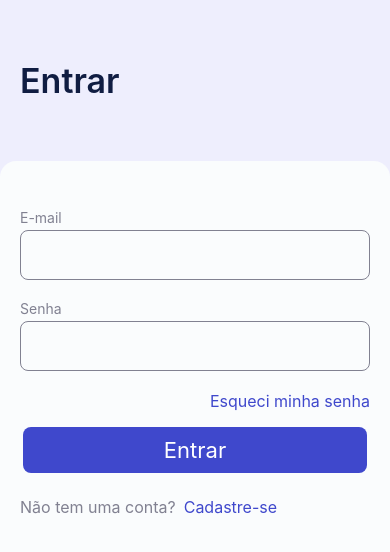
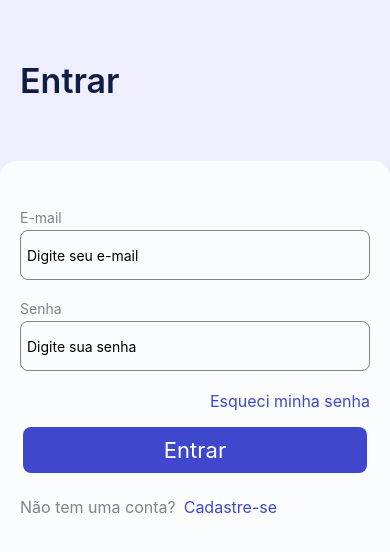
Before and after one commit to jullysilva/travel-friends, a React Native app in the folder codigo/travel-friends-app/: screen /SignIn in a window 390 px wide. Shown: the top 552 px of the page. Built offline with nearby package versions, Linux system fonts and the light colour scheme; no server answers.

Commit message:
wip: input

```diff
--- a/codigo/travel-friends-app/src/components/Input/index.tsx
+++ b/codigo/travel-friends-app/src/components/Input/index.tsx
@@ -7,6 +7,9 @@ type InputProps = {
   keyboardType?: "default" | "decimal-pad" | "email-address";
   text: string;
   value: string;
+  placeholder?: string;
+  password?: boolean;
+
   onChangeText: (text: any) => void;
   onBlur?: () => void;
 };
@@ -14,8 +17,10 @@ type InputProps = {
 export default function Input({
   text,
   value,
+  password = false,
   onChangeText,
   onBlur,
+  placeholder,
   keyboardType,
 }: InputProps) {
   return (
@@ -27,6 +32,8 @@ export default function Input({
         style={styles.input}
         onChangeText={onChangeText}
         onBlur={onBlur}
+        placeholder={placeholder}
+        secureTextEntry={password}
       />
     </View>
   );
--- a/codigo/travel-friends-app/src/contexts/useNotification.tsx
+++ b/codigo/travel-friends-app/src/contexts/useNotification.tsx
@@ -36,7 +36,7 @@ export function NotificationProvider({ children }: ProviderProps) {
   }
 
   function startGeneration() {
-    setInterval(() => generateNotification(), 100000);
+    setInterval(() => generateNotification(), 1000000);
   }
 
   function clearNotification() {
--- a/codigo/travel-friends-app/src/screens/auth/ForgotPassword/index.tsx
+++ b/codigo/travel-friends-app/src/screens/auth/ForgotPassword/index.tsx
@@ -49,7 +49,7 @@ export default function ForgotPassword() {
               userLogin.email = text;
               setUserLogin({ ...userLogin });
             }}
-            //onBlur={handleCheck}
+            placeholder={"Digite seu e-mail"}
           />
           <Input
             text="Nova senha"
@@ -58,6 +58,8 @@ export default function ForgotPassword() {
               userLogin.password = text;
               setUserLogin({ ...userLogin });
             }}
+            placeholder={"Digite sua nova senha"}
+            password={true}
           />
 
           <Button onPress={() => onSubmit()} title="Recuperar" />
--- a/codigo/travel-friends-app/src/screens/auth/SignIn/index.tsx
+++ b/codigo/travel-friends-app/src/screens/auth/SignIn/index.tsx
@@ -65,7 +65,7 @@ export default function SignIn() {
               userLogin.email = text;
               setUserLogin({ ...userLogin });
             }}
-            //onBlur={handleCheck}
+            placeholder={"Digite seu e-mail"}
           />
           <Input
             text="Senha"
@@ -74,6 +74,8 @@ export default function SignIn() {
               userLogin.password = text;
               setUserLogin({ ...userLogin });
             }}
+            placeholder={"Digite sua senha"}
+            password={true}
           />
           <View style={{ paddingBottom: 16, alignSelf: "flex-end" }}>
             <TextApp
--- a/codigo/travel-friends-app/src/screens/auth/SignUp/index.tsx
+++ b/codigo/travel-friends-app/src/screens/auth/SignUp/index.tsx
@@ -55,6 +55,7 @@ export default function SignUp() {
               setUserRegister({ ...userRegister });
             }}
             value={userRegister.name}
+            placeholder={"Digite seu nome"}
           />
           <Input
             text="E-mail"
@@ -64,6 +65,7 @@ export default function SignUp() {
               setUserRegister({ ...userRegister });
             }}
             value={userRegister.email}
+            placeholder={"Digite seu e-mail"}
           />
           <Input
             text="CPF"
@@ -73,6 +75,7 @@ export default function SignUp() {
               setUserRegister({ ...userRegister });
             }}
             value={userRegister.cpf}
+            placeholder={"Digite seu CPF"}
           />
           <Input
             text="Senha"
@@ -81,6 +84,8 @@ export default function SignUp() {
               setUserRegister({ ...userRegister });
             }}
             value={userRegister.password}
+            placeholder={"Crie sua senha"}
+            password={true}
           />
           <Button onPress={() => onSubmit()} title="Registrar" />
         </KeyboardAvoidingView>
```
